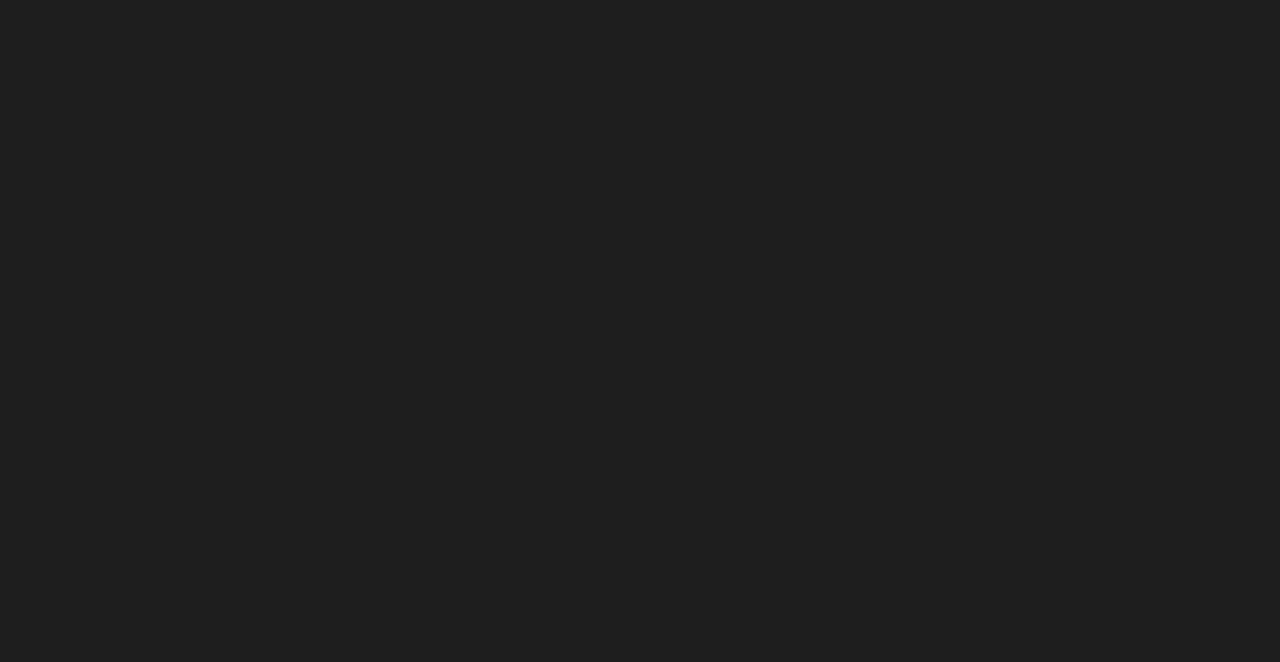
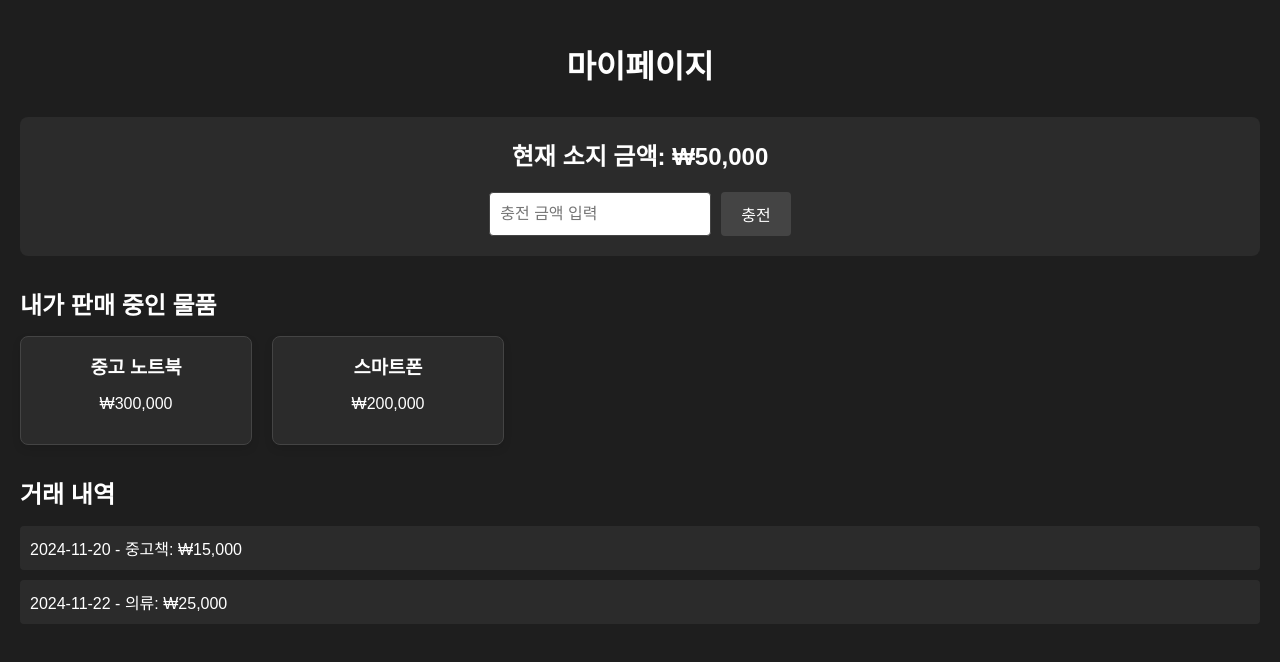
Before and after one commit to CEDB2024/Joonggonara, a React (Create React App) app in the folder joongo/src/main/frontend/: page /mypage in a window 1280 px wide. Before the commit this address had no page. Shown: the top 662 px of the page. Built offline with nearby package versions, Linux system fonts and the light colour scheme.

Commit message:
mypage
mypage 초기 설정

```diff
--- a/joongo/src/main/frontend/src/App.js
+++ b/joongo/src/main/frontend/src/App.js
@@ -4,7 +4,7 @@ import Login from "./components/login";
 import Register from "./components/register";
 import PrivateRoute from "./components/privateRouter";
 import MainPage from "./components/page/MainPage";
-
+import MyPage from "./components/mypage/MyPage";
 
 function App() {
   return (
@@ -16,6 +16,7 @@ function App() {
         <Route path="/login" element={<Login />} />
         <Route path="/register" element={<Register />} />
         <Route path="/main" element={<MainPage/>}/>
+        <Route path="/mypage" element={<MyPage/>}/>
         {/* 메인 페이지는 인증된 사용자만 접근 가능 */}
         <Route
           path="/main"
--- /dev/null
+++ b/joongo/src/main/frontend/src/components/mypage/MyPage.css
@@ -0,0 +1,104 @@
+body {
+    margin: 0;
+    padding: 0;
+    font-family: Arial, sans-serif;
+    box-sizing: border-box;
+    background-color: #1e1e1e;
+    color: #ffffff;
+}
+
+.mypage {
+    padding: 20px;
+}
+
+h1 {
+    text-align: center;
+    margin-bottom: 30px;
+}
+
+.balance-section {
+    background-color: #2b2b2b;
+    padding: 20px;
+    border-radius: 8px;
+    text-align: center;
+    margin-bottom: 30px;
+}
+
+.balance-section h2 {
+    margin: 0 0 20px;
+}
+
+.charge {
+    display: flex;
+    justify-content: center;
+    gap: 10px;
+}
+
+.charge input {
+    padding: 10px;
+    font-size: 16px;
+    border-radius: 4px;
+    border: 1px solid #444444;
+    width: 200px;
+}
+
+.charge button {
+    padding: 10px 20px;
+    font-size: 16px;
+    background-color: #444444;
+    color: white;
+    border: none;
+    border-radius: 4px;
+    cursor: pointer;
+}
+
+.charge button:hover {
+    background-color: #555555;
+}
+
+.selling-section,
+.history-section {
+    margin-bottom: 30px;
+}
+
+.selling-section h2,
+.history-section h2 {
+    margin-bottom: 15px;
+}
+
+.items {
+    display: flex;
+    gap: 20px;
+    flex-wrap: wrap;
+}
+
+.item-card {
+    background-color: #2b2b2b;
+    border: 1px solid #444444;
+    border-radius: 8px;
+    width: 200px;
+    padding: 15px;
+    text-align: center;
+    box-shadow: 0 4px 8px rgba(0, 0, 0, 0.1);
+    transition: box-shadow 0.3s ease;
+}
+
+.item-card:hover {
+    box-shadow: 0 8px 16px rgba(0, 0, 0, 0.3);
+}
+
+.item-card h3 {
+    margin: 0 0 10px;
+}
+
+.history-section ul {
+    list-style: none;
+    padding: 0;
+}
+
+.history-section li {
+    background-color: #2b2b2b;
+    padding: 10px;
+    border-radius: 4px;
+    margin-bottom: 10px;
+}
--- /dev/null
+++ b/joongo/src/main/frontend/src/components/mypage/MyPage.js
@@ -0,0 +1,79 @@
+import React, { useState } from "react";
+import "./MyPage.css";
+
+const MyPage = () => {
+    // State 관리
+    const [money, setMoney] = useState(50000); // 초기 소지 금액
+    const [chargeAmount, setChargeAmount] = useState(""); // 충전 금액 입력값
+
+    // 판매 목록 (데모 데이터)
+    const sellingItems = [
+        { id: 1, name: "중고 노트북", price: 300000 },
+        { id: 2, name: "스마트폰", price: 200000 },
+    ];
+
+    // 거래 내역 (데모 데이터)
+    const transactionHistory = [
+        { id: 1, item: "중고책", price: 15000, date: "2024-11-20" },
+        { id: 2, item: "의류", price: 25000, date: "2024-11-22" },
+    ];
+
+    // 돈 충전 기능
+    const handleCharge = () => {
+        const amount = parseInt(chargeAmount);
+        if (!isNaN(amount) && amount > 0) {
+            setMoney(money + amount);
+            alert(`₩${amount} 충전 완료!`);
+            setChargeAmount(""); // 입력값 초기화
+        } else {
+            alert("올바른 금액을 입력해주세요.");
+        }
+    };
+
+    return (
+        <div className="mypage">
+            <h1>마이페이지</h1>
+
+            {/* 소지 금액 및 충전 */}
+            <div className="balance-section">
+                <h2>현재 소지 금액: ₩{money.toLocaleString()}</h2>
+                <div className="charge">
+                    <input
+                        type="number"
+                        placeholder="충전 금액 입력"
+                        value={chargeAmount}
+                        onChange={(e) => setChargeAmount(e.target.value)}
+                    />
+                    <button onClick={handleCharge}>충전</button>
+                </div>
+            </div>
+
+            {/* 내가 판매 중인 물품 */}
+            <div className="selling-section">
+                <h2>내가 판매 중인 물품</h2>
+                <div className="items">
+                    {sellingItems.map((item) => (
+                        <div key={item.id} className="item-card">
+                            <h3>{item.name}</h3>
+                            <p>₩{item.price.toLocaleString()}</p>
+                        </div>
+                    ))}
+                </div>
+            </div>
+
+            {/* 거래 내역 */}
+            <div className="history-section">
+                <h2>거래 내역</h2>
+                <ul>
+                    {transactionHistory.map((history) => (
+                        <li key={history.id}>
+                            {history.date} - {history.item}: ₩{history.price.toLocaleString()}
+                        </li>
+                    ))}
+                </ul>
+            </div>
+        </div>
+    );
+};
+
+export default MyPage;
--- a/joongo/src/main/frontend/src/components/page/MainPage.css
+++ b/joongo/src/main/frontend/src/components/page/MainPage.css
@@ -18,6 +18,32 @@ body {
     display: flex;
     justify-content: space-between;
     align-items: center;
+}
+
+.header-right {
+    display: flex;
+    align-items: center;
+    gap: 20px; /* 마이페이지와 검색창 사이 간격 */
+}
+
+.mypage {
+    font-size: 16px;
+    cursor: pointer;
+    color: #ffffff;
+}
+
+.mypage a {
+    text-decoration: none;
+    color: #ffffff;
+    font-weight: bold;
+    padding: 5px 10px;
+    border-radius: 4px;
+    background-color: #444444;
+}
+
+.mypage a:hover {
+    background-color: #ffcc00;
+    color: #000000;
 }
 
 .header h1 {
--- a/joongo/src/main/frontend/src/components/page/MainPage.js
+++ b/joongo/src/main/frontend/src/components/page/MainPage.js
@@ -1,4 +1,6 @@
 import React from "react";
+import { Link } from "react-router-dom";
+
 import "./MainPage.css";
 
 const MainPage = () => {
@@ -6,9 +8,12 @@ const MainPage = () => {
         <div className="main-page">
             <header className="header">
                 <h1>중고거래 플랫폼</h1>
-                <div className="search-bar">
-                    <input type="text" placeholder="검색어를 입력하세요" />
-                    <button>검색</button>
+                <div className="header-right">
+                    <div className="mypage"><Link to="/mypage">마이페이지</Link></div>
+                    <div className="search-bar">
+                        <input type="text" placeholder="검색어를 입력하세요" />
+                        <button>검색</button>
+                    </div>
                 </div>
             </header>
 
```
